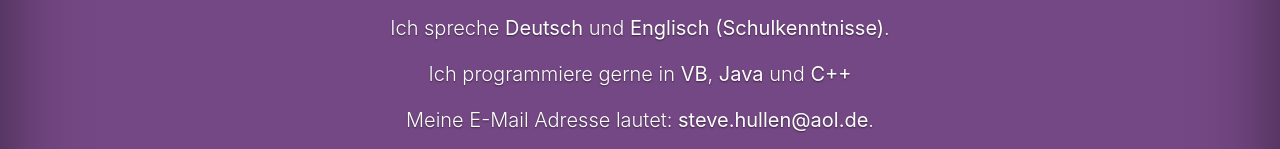
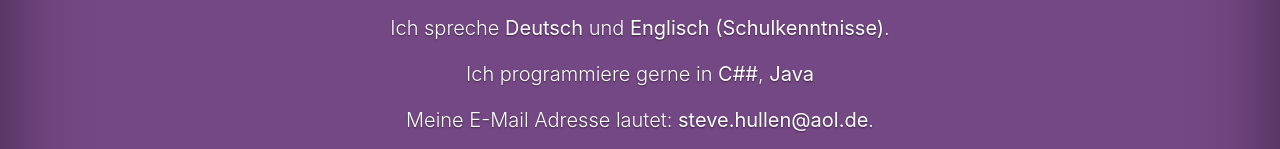
Before and after one commit to SteveHuellen/stevehuellen.github.io, a plain HTML site: page about-me/index.html in a window 1280 px wide. Shown: the part 437-586 px from the top of the page. Drawn offline with Linux system fonts and the light colour scheme.

Commit message:
Update index.html

```diff
--- a/about-me/index.html
+++ b/about-me/index.html
@@ -32,7 +32,7 @@
                 <p class="lead">Ich bin <b>17 Jahre</b> alt.</p>
                 <p class="lead">Ich habe im Sommer 2017 meinen <b>Realschulabschluss</b> erreicht.</p>
                 <p class="lead">Ich spreche <b>Deutsch</b> und <b>Englisch (Schulkenntnisse)</b>.</p>
-                <p class="lead">Ich programmiere gerne in <b>VB</b>, <b>Java</b> und <b>C++</b> </p>
+                <p class="lead">Ich programmiere gerne in <b>C##</b>, <b>Java</b></p>
                 <p class="lead">Meine E-Mail Adresse lautet: <a href="mailto:email@email.de"><b>steve.hullen@aol.de</b>.</a> </p>
             </main>
             <footer class="mastfoot mt-auto">
```
